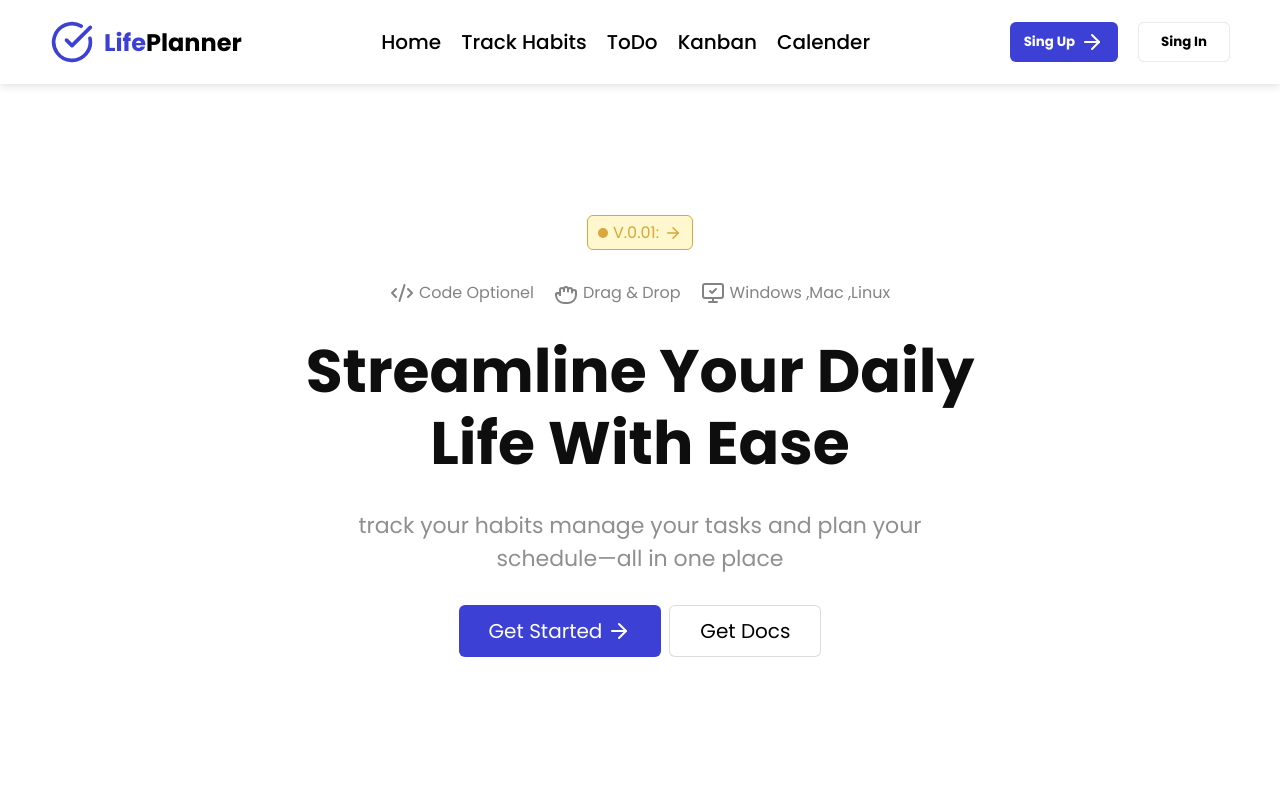
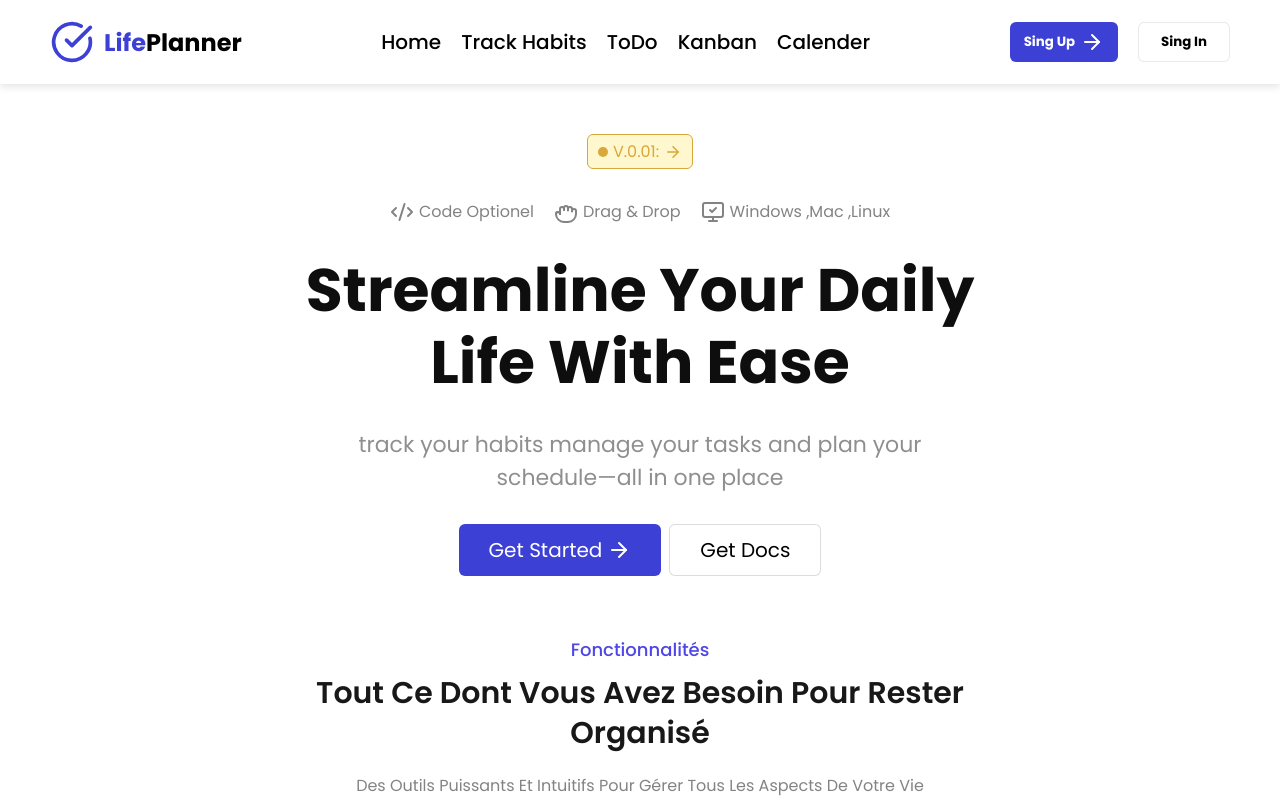
Before and after one commit to amine-haddade/tracking-Habits, a React (Vite) app: page / in a window 1280 px wide. Shown: the top 800 px of the page. Built offline with nearby package versions, Linux system fonts and the light colour scheme; a web font is replaced by a local one.

Commit message:
hide errors mor

```diff
--- a/src/StyleHomePage.css
+++ b/src/StyleHomePage.css
@@ -225,7 +225,7 @@ header nav .login-form-btn button{
 
 }
 .hero-section{
-    height: 88vh;
+    margin-top: 50px;
     position: relative;
     display: flex;
     justify-content: center;
```
